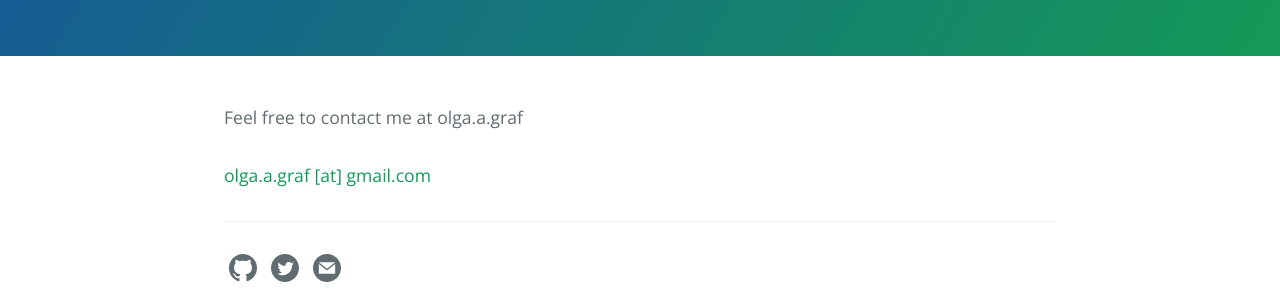
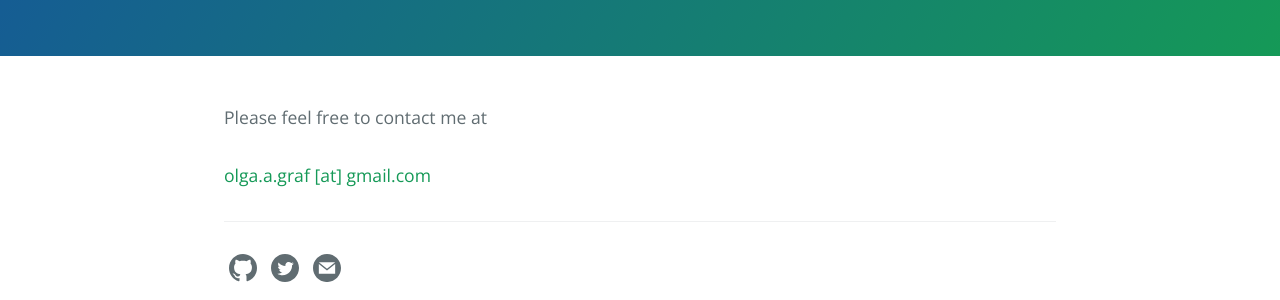
Before and after one commit to olgagraf/olgagraf.github.io, a Jekyll site: the page built from contact.md, in a window 1280 px wide. Shown: the part 270-570 px from the top of the page. Built offline with Jekyll 4.4.1, drawn with Linux system fonts in a browser that asks for light colours.

Commit message:
Update contact.md

```diff
--- a/contact.md
+++ b/contact.md
@@ -6,7 +6,7 @@ ref: contact
 order: 1
 ---
 
-Feel free to contact me at [](#header-4)olga.a.graf
+Please feel free to contact me at
 #### [](#header-4)olga.a.graf [at] gmail.com
 
 
```
